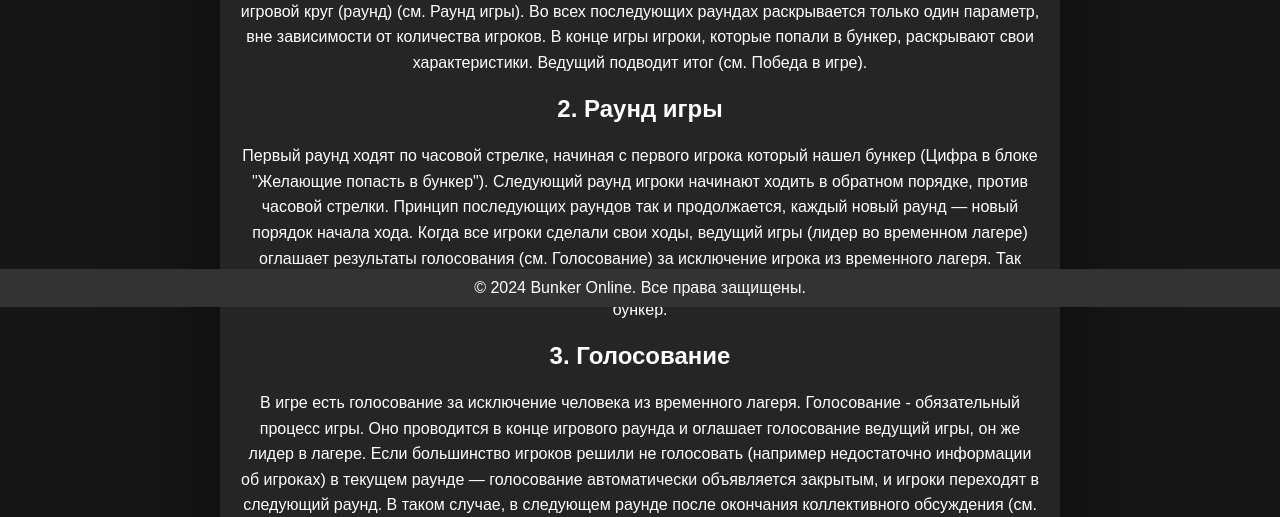
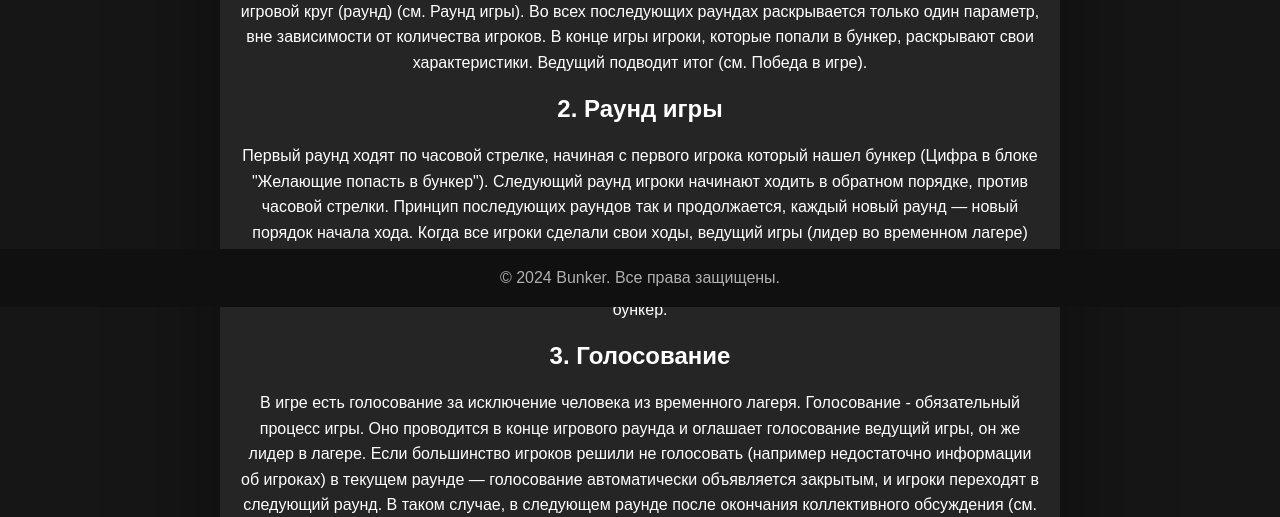
Before and after one commit to Destructzz/bunker, a PHP site: page /rules.php in a window 1280 px wide. Shown: the part 493-1010 px from the top of the page. Run offline with PHP 8.4, Linux system fonts and the light colour scheme.

Commit message:
Футер норм в рулсах

```diff
--- a/rules.php
+++ b/rules.php
@@ -76,8 +76,6 @@
         Остальные игроки так и остаются возле лагеря поскольку искать другой бункер - нет смысла, ведь ситуация с катаклизмом совсем критическая. Некоторые потеряли надежду и решили погибнуть на месте, часть все-таки решила испытать удачу и попытаются выжить без бункера...</p>
 
     </div>
-    <footer>
-        &copy; 2024 Bunker Online. Все права защищены.
-    </footer>
+    <?php include "includes\\footer.php";?>
 </body>
 </html>
--- a/styles/rules.css
+++ b/styles/rules.css
@@ -47,15 +47,7 @@ p {
     color: #ffffff;
     line-height: 1.6;
 }
-footer {
-    background-color: #333;
-    color: #fff;
-    text-align: center;
-    padding: 10px 0;
-    position: fixed;
-    width: 100%;
-    bottom: 0;
-}
+
 
 .padding{
     margin: 0px 0px 100px 0px;
```
